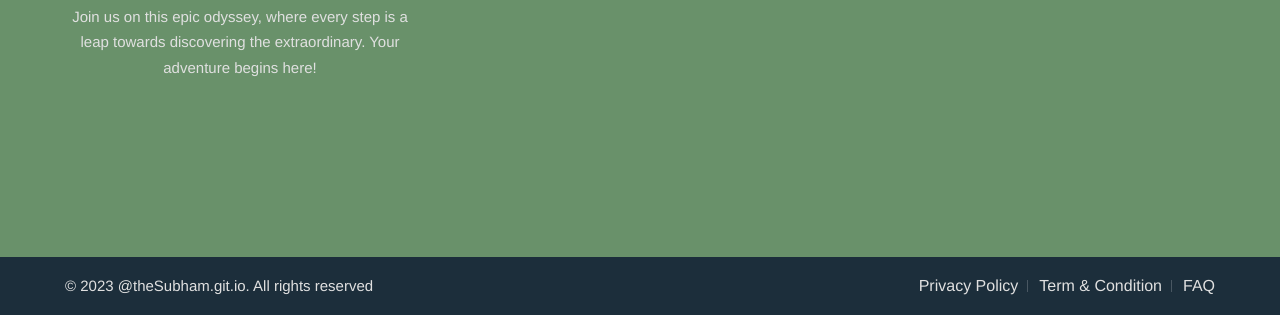
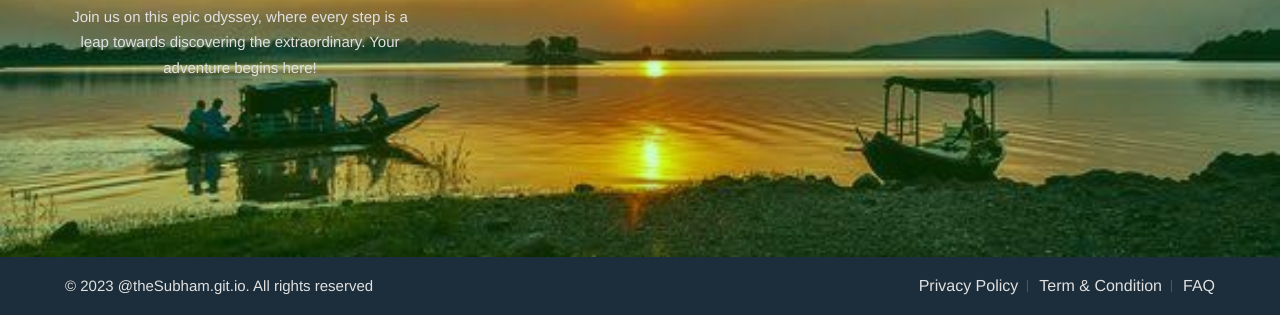
Before and after one commit to TheSubham/intoVANLANDS, a plain HTML site: page index.html in a window 1280 px wide. Shown: the part 4501-4816 px from the top of the page. Drawn offline with nearby package versions, Linux system fonts and the light colour scheme; a script that the page names is missing.

Commit message:
Update style.css

```diff
--- a/style.css
+++ b/style.css
@@ -759,7 +759,7 @@ body { background:#e5e6e5; }
 \*-----------------------------------*/
 
 .footer-top {
-  background-image: url("assests/footer image.jpg");
+  background-image: url("footer image.jpg");
   background-size: cover;
   padding-block: var(--section-padding);
   color: var(--gainsboro);
```
